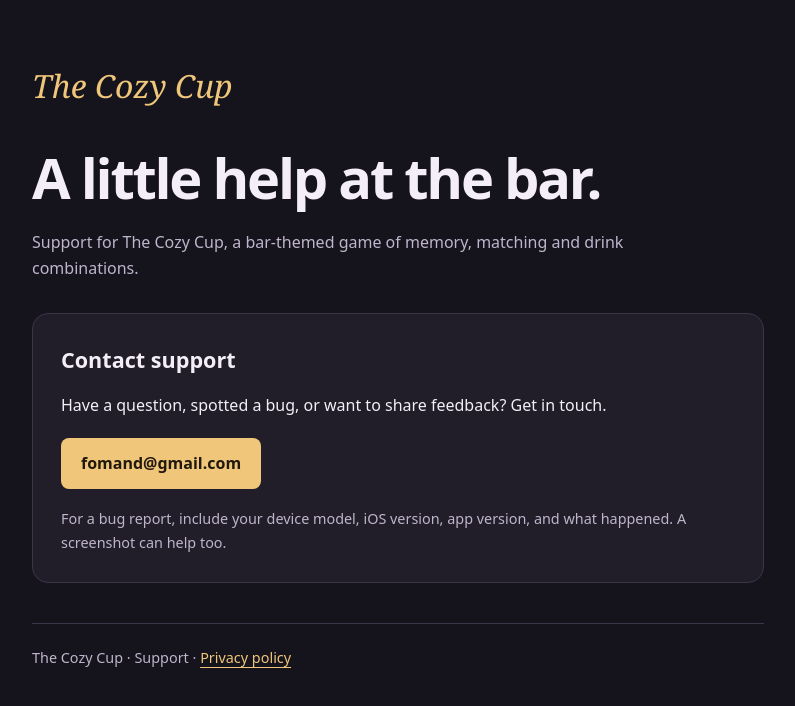
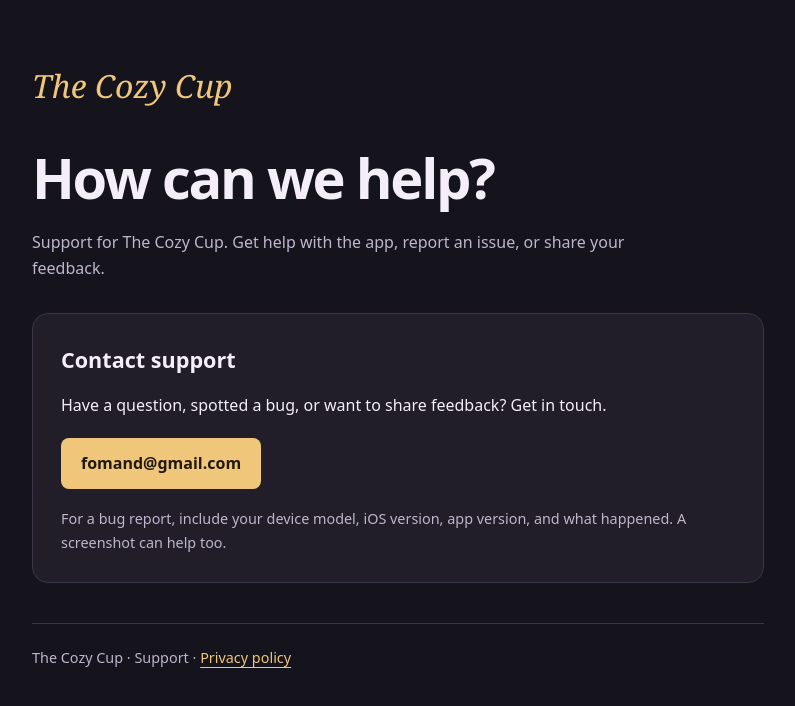
Before and after one commit to fomand/nightcap, a plain HTML site: page index.html in a window 1280 px wide. Shown: the whole page, without its empty margins (242-1037 px from the left). Drawn offline with Linux system fonts and the light colour scheme.

Commit message:
Remove bar and drink references from support page

```diff
--- a/index.html
+++ b/index.html
@@ -22,8 +22,8 @@ footer{border-top:1px solid #3c3447;margin-top:40px;padding-top:22px;color:var(-
 <body>
 <main>
 <p class="brand">The Cozy Cup</p>
-<h1>A little help at the bar.</h1>
-<p class="intro">Support for The Cozy Cup, a bar-themed game of memory, matching and drink combinations.</p>
+<h1>How can we help?</h1>
+<p class="intro">Support for The Cozy Cup. Get help with the app, report an issue, or share your feedback.</p>
 <section class="contact" aria-labelledby="contact-title">
 <h2 id="contact-title">Contact support</h2>
 <p>Have a question, spotted a bug, or want to share feedback? Get in touch.</p>
```
